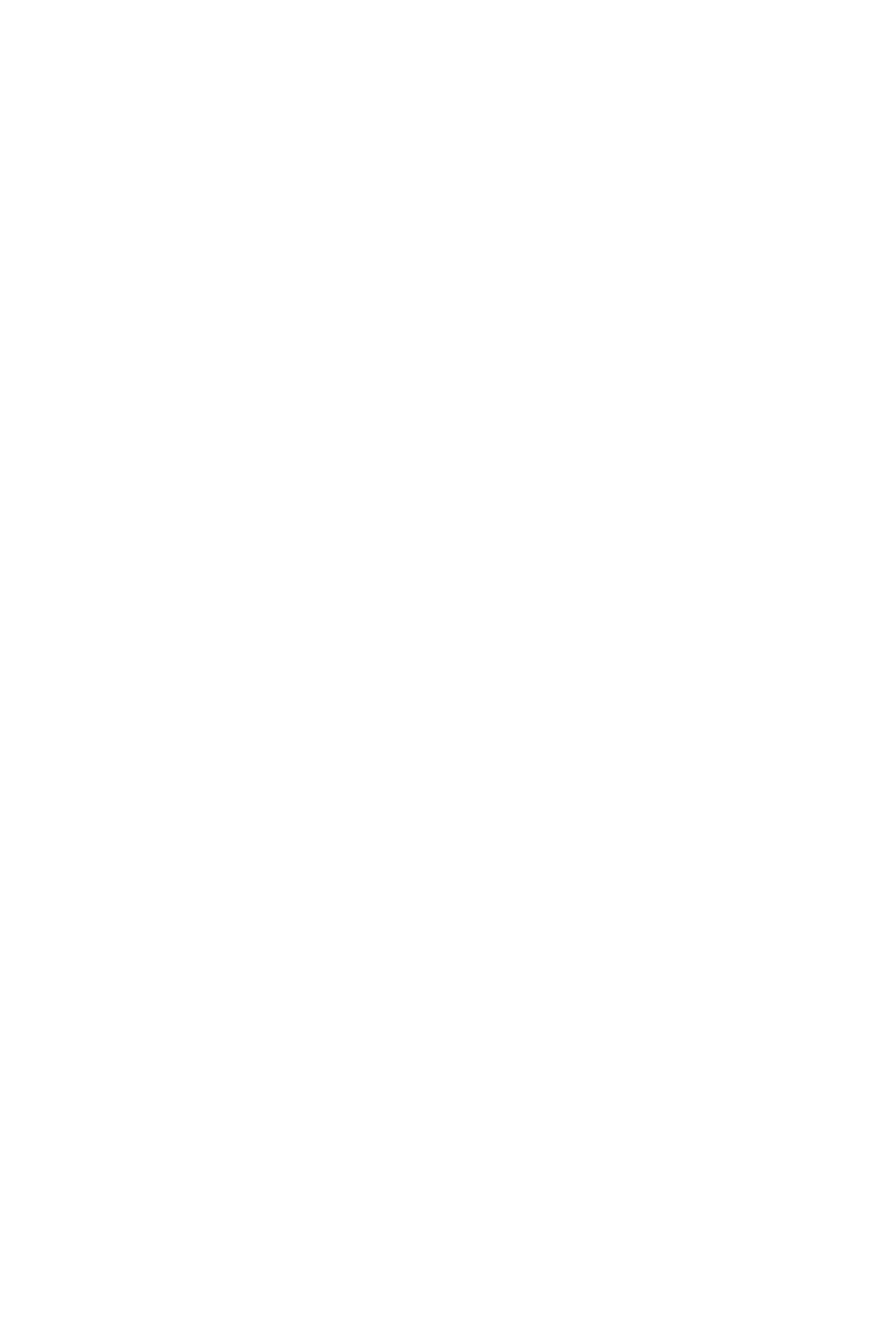
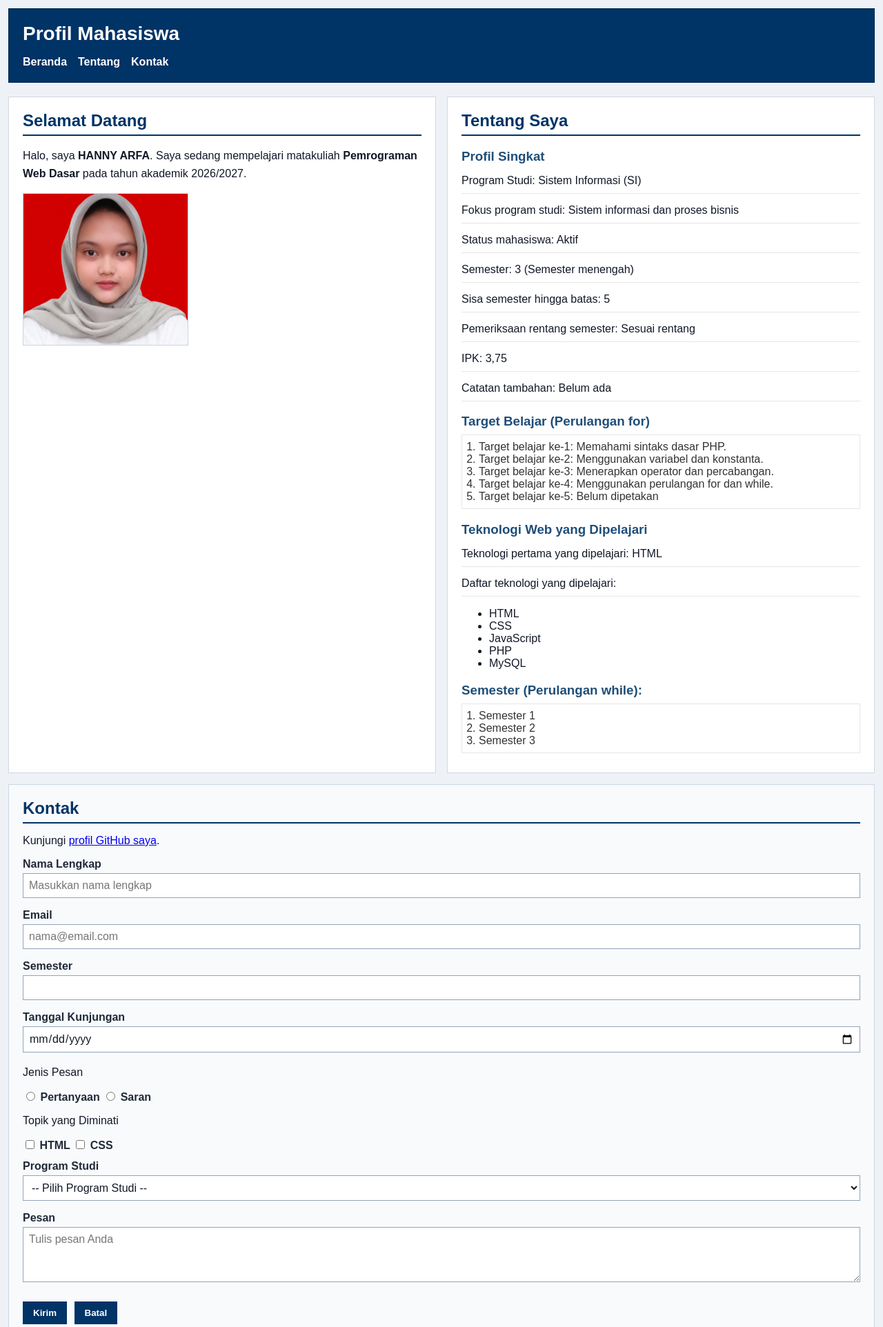
Before and after one commit to 2622500054-hanny/2622500054-PWD-SI1J-2026-2027, a PHP site: page / in a window 1280 px wide. Before the commit the part shown is empty. Shown: the top 1924 px of the page at 69% size. Before the commit the page ends 800 px from the top, so only its background shows below. Run offline with PHP 8.4, Linux system fonts and the light colour scheme; data comes from the database, SQL or seed files in the repository.

Commit message:
merubah prtemuan 11 fungsi.php

```diff
--- a/pertemuan-11/fungsi.php
+++ b/pertemuan-11/fungsi.php
@@ -1,5 +1,5 @@
 <?php
-function bersihkan($teks)
-{
-    return htmlspecialchars($teks ?? "", ENT_QUOTES, "UTF-8");
+function bersihkan($data) {
+    return htmlspecialchars(trim($data), ENT_QUOTES, 'UTF-8');
 }
+?>
--- a/pertemuan-11/index.php
+++ b/pertemuan-11/index.php
@@ -0,0 +1,227 @@
+<?php
+require_once("fungsi.php");
+require_once("koneksi.php"); // P11
+
+// P11: Mengambil data kontak dari basis data menggunakan operasi READ.
+$sql = "SELECT * FROM tbl_kontak_2622500054";
+$hasil = mysqli_query($koneksi, $sql);
+
+// P11: Memeriksa keberhasilan kueri SELECT.
+if (!$hasil) {
+    die("Kueri SELECT gagal dijalankan.");
+}
+
+// P11: Mengambil hasil kueri sebagai larik asosiatif.
+$dataKontak = [];
+while ($baris = mysqli_fetch_assoc($hasil)) {
+    $dataKontak[] = $baris;
+}
+
+// P11: Pengujian sementara hasil pengambilan data.
+/* echo "<pre>";
+var_dump($dataKontak);
+echo "</pre>"; */
+
+// P6: PHP dasar dan pemrograman sisi peladen
+// Bagian 1: Variabel dan konstanta
+$nim = "2622500054";
+$namaMahasiswa = "HANNY ARFA";
+$programStudi = "SI";
+$tahunAkademik = "2026/2027";
+$semester = 3;
+$ipk = 3.75;
+$statusAktif = true;
+$catatanTambahan = null;
+const NAMA_MATA_KULIAH = "Pemrograman Web Dasar";
+const PROFIL_GITHUB = "hannyarfa";
+
+// Bagian 2: Operator
+$batasSemester = 8;
+$sisaSemester = $batasSemester - $semester;
+$semesterValid = $semester >= 1 && $semester <= $batasSemester;
+$statusSemester = ($semesterValid && $statusAktif) ? "Sesuai rentang" : "Perlu diperiksa";
+
+// Bagian 3: Percabangan if-elseif-else
+if ($semester < 3) {
+    $keteranganSemester = "Semester awal";
+} elseif ($semester <= 6) {
+    $keteranganSemester = "Semester menengah";
+} else {
+    $keteranganSemester = "Semester akhir";
+}
+$namaProdi = ($programStudi == "SI") ? "Sistem Informasi" : (($programStudi == "TI") ? "Teknik Informatika" : "Lainnya");
+
+// Bagian 4: Percabangan switch-case-default
+switch ($programStudi) {
+    case "SI":
+        $fokusProgramStudi = "Sistem informasi dan proses bisnis";
+        break;
+    case "TI":
+        $fokusProgramStudi = "Komputasi dan pengembangan perangkat lunak";
+        break;
+    default:
+        $fokusProgramStudi = "Belum ditentukan";
+}
+
+// P9: Larik terindeks untuk menyimpan teknologi web yang dipelajari.
+$teknologiWeb = ["HTML", "CSS", "JavaScript", "PHP", "MySQL"];
+
+function tebal($teks)
+{
+    return "<strong>" . bersihkan($teks) . "</strong>";
+}
+?>
+<!doctype html>
+<html lang="id">
+<head>
+<meta charset="UTF-8" />
+<meta name="viewport" content="width=device-width, initial-scale=1.0" />
+<title>Profil Mahasiswa</title>
+<link rel="stylesheet" href="style.css" />
+</head>
+<body>
+<header>
+<div class="header-top">
+<h1>Profil Mahasiswa</h1>
+<button class="nav-toggle" id="navToggle" type="button" aria-label="Buka navigasi" aria-controls="navMenu" aria-expanded="false">&#9776;</button>
+</div>
+<nav>
+<ul id="navMenu">
+<li><a href="#home">Beranda</a></li>
+<li><a href="#about">Tentang</a></li>
+<li><a href="#contact">Kontak</a></li>
+</ul>
+</nav>
+</header>
+<main>
+<section id="home">
+<h2>Selamat Datang</h2>
+<p>Halo, saya <?= tebal($namaMahasiswa); ?>. Saya sedang mempelajari matakuliah <strong><?= bersihkan(NAMA_MATA_KULIAH); ?></strong> pada tahun akademik <?= bersihkan($tahunAkademik); ?>.</p>
+<img src="foto_profil.jpeg" alt="Foto profil HANNY ARFA" />
+</section>
+<section id="about">
+<h2>Tentang Saya</h2>
+<article>
+<h3>Profil Singkat</h3>
+<p>Program Studi: <?= bersihkan($namaProdi . " (" . $programStudi . ")"); ?></p>
+<p>Fokus program studi: <?= bersihkan($fokusProgramStudi); ?></p>
+<p>Status mahasiswa: <?= $statusAktif ? "Aktif" : "Tidak aktif"; ?></p>
+<p>Semester: <?= bersihkan($semester . " (" . $keteranganSemester . ")"); ?></p>
+<p>Sisa semester hingga batas: <?= bersihkan($sisaSemester); ?></p>
+<p>Pemeriksaan rentang semester: <?= bersihkan($statusSemester); ?></p>
+<p>IPK: <?= number_format($ipk, 2, ',', '.'); ?></p>
+<p>Catatan tambahan: <?= $catatanTambahan === null ? "Belum ada" : bersihkan($catatanTambahan); ?></p>
+<h3>Target Belajar (Perulangan for)</h3>
+<ol>
+<?php
+for ($i = 1; $i <= 5; $i++) {
+    echo "<li>Target belajar ke-" . $i . ": ";
+    switch ($i) {
+        case 1: echo "Memahami sintaks dasar PHP."; break;
+        case 2: echo "Menggunakan variabel dan konstanta."; break;
+        case 3: echo "Menerapkan operator dan percabangan."; break;
+        case 4: echo "Menggunakan perulangan for dan while."; break;
+        default: echo "Belum dipetakan"; break;
+    }
+    echo "</li>";
+}
+?>
+</ol>
+<h3>Teknologi Web yang Dipelajari</h3>
+<p>Teknologi pertama yang dipelajari: <?= bersihkan($teknologiWeb[0]); ?></p>
+<p>Daftar teknologi yang dipelajari:</p>
+<ul>
+<?php foreach ($teknologiWeb as $teknologi): ?>
+<li><?= bersihkan($teknologi); ?></li>
+<?php endforeach; ?>
+</ul>
+<h3>Semester (Perulangan while):</h3>
+<ol>
+<?php
+$nomorSemester = 1;
+while ($nomorSemester <= 3) {
+    echo "<li>Semester " . $nomorSemester . "</li>";
+    $nomorSemester++;
+}
+?>
+</ol>
+</article>
+</section>
+<section id="contact">
+<h2>Kontak</h2>
+<p>Kunjungi <a target="_blank" href="https://github.com/<?= bersihkan(PROFIL_GITHUB); ?>">profil GitHub saya</a>.</p>
+<form id="contactForm" class="js-contact-form" data-validation="contact" action="index.php" method="post" novalidate>
+<div class="form-group">
+<label for="nama">Nama Lengkap</label><br />
+<input class="input-form" type="text" id="nama" name="nama" placeholder="Masukkan nama lengkap" minlength="3" maxlength="50" required />
+</div>
+<div class="form-group">
+<label for="email">Email</label><br />
+<input class="input-form" type="email" id="email" name="email" placeholder="nama@email.com" required />
+</div>
+<div class="form-group">
+<label for="semester">Semester</label><br />
+<input class="input-form" type="number" id="semester" name="semester" min="1" max="14" required />
+</div>
+<div class="form-group">
+<label for="tanggal">Tanggal Kunjungan</label><br />
+<input class="input-form" type="date" id="tanggal" name="tanggal" required />
+</div>
+<div class="form-group">
+<p>Jenis Pesan</p>
+<input type="radio" id="pertanyaan" name="jenis_pesan" value="pertanyaan" required />
+<label for="pertanyaan">Pertanyaan</label>
+<input type="radio" id="saran" name="jenis_pesan" value="saran" />
+<label for="saran">Saran</label>
+</div>
+<div class="form-group">
+<p>Topik yang Diminati</p>
+<input type="checkbox" id="minat-html" name="minat[]" value="HTML" />
+<label for="minat-html">HTML</label>
+<input type="checkbox" id="minat-css" name="minat[]" value="CSS" />
+<label for="minat-css">CSS</label>
+</div>
+<div class="form-group">
+<label for="prodi">Program Studi</label><br />
+<select class="input-form" id="prodi" name="prodi" required>
+<option value="">-- Pilih Program Studi --</option>
+<option value="SI">Sistem Informasi</option>
+<option value="TI">Teknik Informatika</option>
+</select>
+</div>
+<div class="form-group">
+<label for="pesan">Pesan</label><br />
+<textarea class="input-form" id="pesan" name="pesan" maxlength="300" placeholder="Tulis pesan Anda" required></textarea>
+</div>
+<button type="submit">Kirim</button>
+<button type="reset">Batal</button>
+<p class="form-feedback" data-form-feedback aria-live="polite"></p>
+</form>
+<article id="hasilKontak" class="submission-result" aria-live="polite">
+<h3>Data Kontak dari Basis Data</h3>
+<?php if (count($dataKontak) > 0): ?>
+<?php foreach ($dataKontak as $data): ?>
+<section>
+<p><strong>ID:</strong> <?= bersihkan($data["id"]); ?></p>
+<p><strong>Nama:</strong> <?= bersihkan($data["nama"]); ?></p>
+<p><strong>Email:</strong> <?= bersihkan($data["email"]); ?></p>
+<p><strong>Semester:</strong> <?= bersihkan($data["semester"]); ?></p>
+<p><strong>Tanggal Kunjungan:</strong> <?= bersihkan($data["tanggal"]); ?></p>
+<p><strong>Jenis Pesan:</strong> <?= bersihkan($data["jenis_pesan"]); ?></p>
+<p><strong>Topik yang Diminati:</strong> <?= bersihkan($data["minat"]); ?></p>
+<p><strong>Program Studi:</strong> <?= bersihkan($data["prodi"]); ?></p>
+<p><strong>Pesan:</strong> <?= nl2br(bersihkan($data["pesan"])); ?></p>
+</section>
+<?php endforeach; ?>
+<?php else: ?>
+<p>Belum ada data kontak yang tersimpan.</p>
+<?php endif; ?>
+</article>
+</section>
+</main>
+<footer>
+<p>&copy; <?= date("Y"); ?> <?= bersihkan($namaMahasiswa); ?> [<?= bersihkan($nim); ?>]</p>
+</footer>
+<script src="script.js"></script>
+</body>
+</html>
--- /dev/null
+++ b/pertemuan-11/koneksi.php
@@ -0,0 +1,11 @@
+<?php
+$host = "localhost";
+$user = "root";
+$pass = "";
+$db   = "db_pwd_2622500054";
+
+$koneksi = mysqli_connect($host, $user, $pass, $db);
+
+if (!$koneksi) {
+    die("Koneksi gagal: " . mysqli_connect_error());
+}
--- a/pertemuan-11/script.js
+++ b/pertemuan-11/script.js
@@ -0,0 +1,103 @@
+// Navigasi responsif.
+const navToggle = document.getElementById("navToggle");
+const navMenu = document.getElementById("navMenu");
+if (navToggle && navMenu) {
+  navToggle.addEventListener("click", () => {
+    const isOpen = navMenu.classList.toggle("nav-open");
+    navToggle.setAttribute("aria-expanded", String(isOpen));
+    navToggle.setAttribute(
+      "aria-label",
+      isOpen ? "Tutup navigasi" : "Buka navigasi",
+    );
+  });
+}
+// Validasi formulir Kontak.
+const contactForms = document.querySelectorAll(
+  'form[data-validation="contact"]',
+);
+contactForms.forEach((contactForm) => {
+  const formFeedback = contactForm.querySelector("[data-form-feedback]");
+  const ambilInput = (nama) => contactForm.elements.namedItem(nama);
+  contactForm.addEventListener("submit", (event) => {
+    event.preventDefault();
+    const namaInput = ambilInput("nama");
+    const emailInput = ambilInput("email");
+    const semesterInput = ambilInput("semester");
+    const tanggalInput = ambilInput("tanggal");
+    const prodiInput = ambilInput("prodi");
+    const pesanInput = ambilInput("pesan");
+    const jenisPesan = contactForm.querySelector(
+      'input[name="jenis_pesan"]:checked',
+    );
+    const topikDipilih = contactForm.querySelectorAll(
+      'input[name="minat[]"]:checked',
+    );
+    const nama = namaInput.value.trim();
+    const email = emailInput.value.trim();
+    const semester = Number(semesterInput.value);
+    const tanggal = tanggalInput.value;
+    const prodi = prodiInput.value;
+    const pesan = pesanInput.value.trim();
+    const tampilkanKesalahan = (pesanKesalahan) => {
+      if (formFeedback) {
+        formFeedback.textContent = pesanKesalahan;
+        formFeedback.className = "form-feedback-error";
+      }
+    };
+    if (formFeedback) {
+      formFeedback.textContent = "";
+      formFeedback.className = "form-feedback";
+    }
+    if (nama.length < 3 || nama.length > 50) {
+      tampilkanKesalahan("Nama lengkap harus diisi 3 sampai 50 karakter.");
+      return;
+    }
+    const emailPattern = /^[^\s@]+@[^\s@]+\.[^\s@]+$/;
+    if (!emailPattern.test(email)) {
+      tampilkanKesalahan("Masukkan alamat email yang valid.");
+      return;
+    }
+    if (
+      semesterInput.value.trim() === "" ||
+      !Number.isInteger(semester) ||
+      semester < 1 ||
+      semester > 14
+    ) {
+      tampilkanKesalahan("Semester harus diisi dengan angka 1 sampai 14.");
+      return;
+    }
+    if (tanggal === "") {
+      tampilkanKesalahan("Tanggal kunjungan harus diisi.");
+      return;
+    }
+    if (!jenisPesan) {
+      tampilkanKesalahan("Pilih jenis pesan.");
+      return;
+    }
+    if (topikDipilih.length === 0) {
+      tampilkanKesalahan("Pilih minimal satu topik yang diminati.");
+      return;
+    }
+    if (prodi === "") {
+      tampilkanKesalahan("Pilih program studi.");
+      return;
+    }
+    if (pesan.length === 0 || pesan.length > 300) {
+      tampilkanKesalahan("Pesan harus diisi dan maksimal 300 karakter.");
+      return;
+    }
+    contactForm.submit();
+  });
+  contactForm.addEventListener("reset", () => {
+    if (formFeedback) {
+      formFeedback.textContent = "";
+      formFeedback.className = "form-feedback";
+    }
+  });
+  contactForm.addEventListener("input", () => {
+    if (formFeedback) {
+      formFeedback.textContent = "";
+      formFeedback.className = "form-feedback";
+    }
+  });
+});
```
Also changed, not shown: pertemuan-11/README.md.
